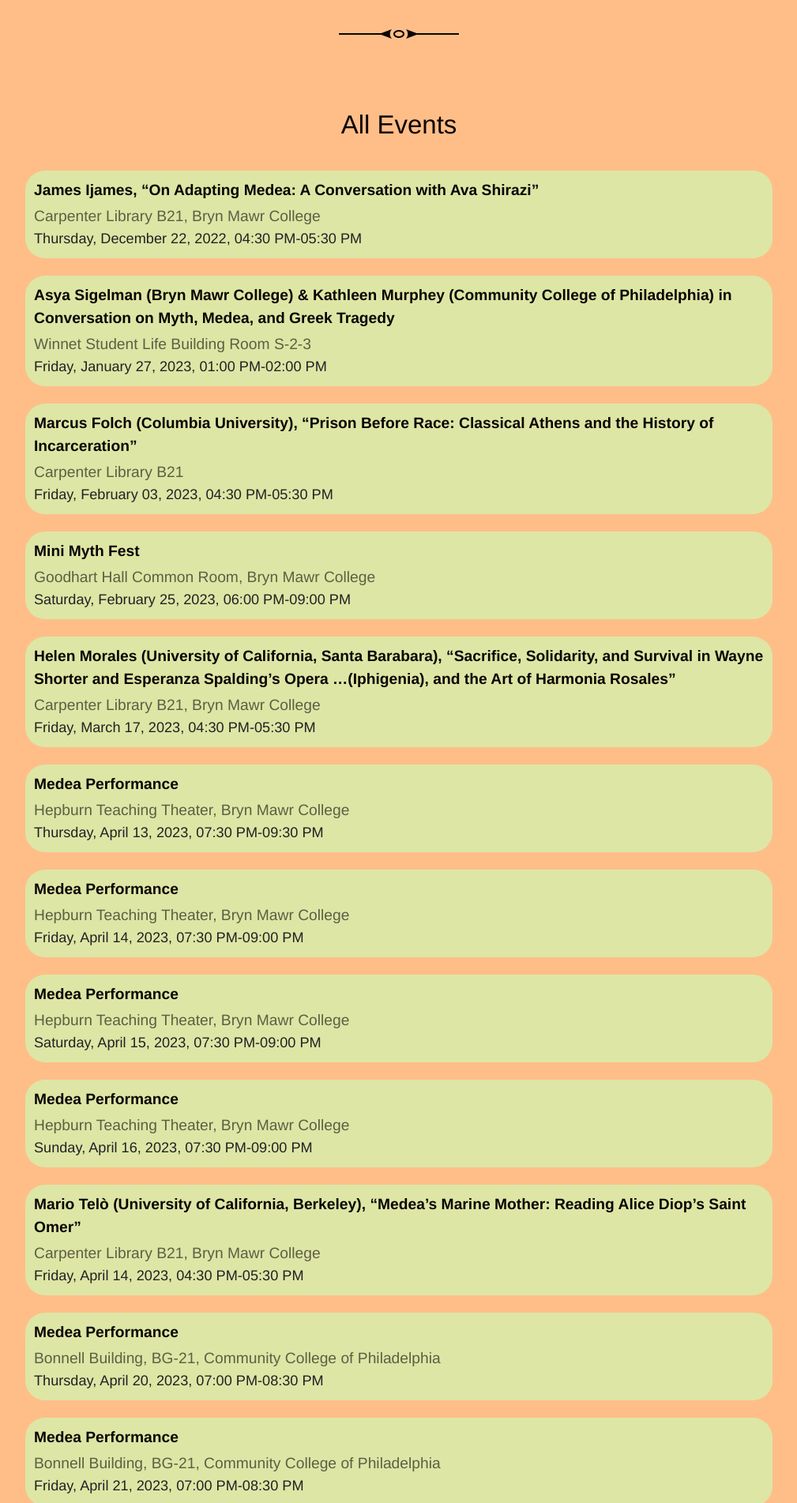
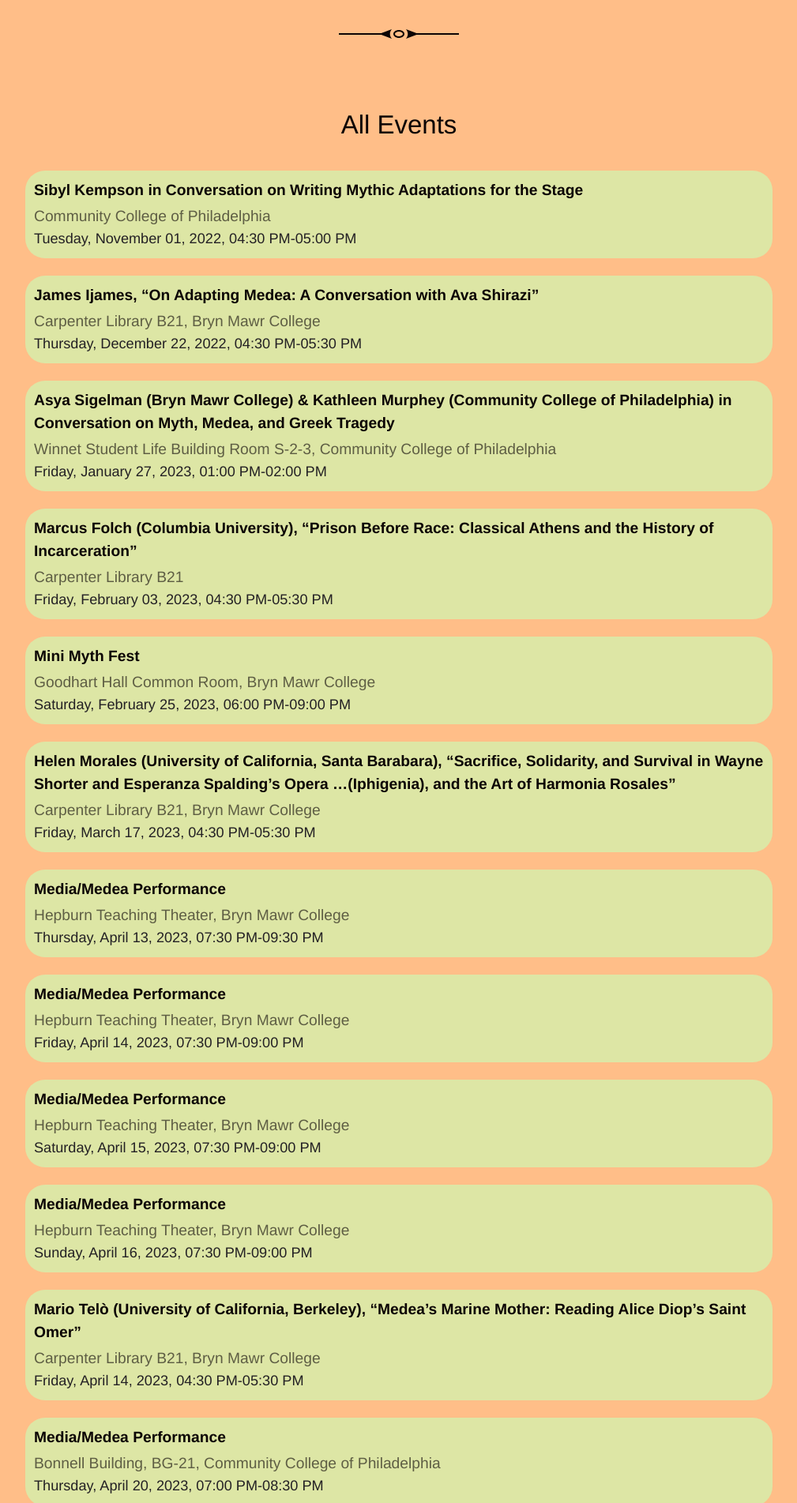
Before and after one commit to digbmc/media-medea, a Jekyll site: the page built from calendar.md, in a window 1280 px wide. Shown: the part 335-2238 px from the top of the page at 79% size, without its empty margins (135-1144 px from the left). Built offline with Jekyll 4.4.1, drawn with Linux system fonts in a browser that asks for light colours; some of the changed text lies outside the part shown.

Commit message:
Update events.json

```diff
--- a/_data/events.json
+++ b/_data/events.json
@@ -1,4 +1,11 @@
 [
+    {
+    "title":
+        "Sibyl Kempson in Conversation on Writing Mythic Adaptations for the Stage",
+    "description": "Community College of Philadelphia",
+    "start": "2022-11-01T16:30:00",
+    "end": "2022-11-01T17:00:00"
+    },
     {
     "title":
         "James Ijames, “On Adapting Medea: A Conversation with Ava Shirazi”",
@@ -9,7 +16,7 @@
     {
     "title":
         "Asya Sigelman (Bryn Mawr College) & Kathleen Murphey (Community College of Philadelphia) in Conversation on Myth, Medea, and Greek Tragedy",
-    "description": "Winnet Student Life Building Room S-2-3",
+    "description": "Winnet Student Life Building Room S-2-3, Community College of Philadelphia",
     "start": "2023-01-27T13:00:00",
     "end": "2023-01-27T14:00:00"
     },
@@ -34,25 +41,25 @@
     "end": "2023-03-17T17:30:00"
     },
     {
-    "title": "Medea Performance",
+    "title": "Media/Medea Performance",
     "description": "Hepburn Teaching Theater, Bryn Mawr College",
     "start": "2023-04-13T19:30:00",
     "end": "2023-04-13T21:30:00"
     },
     {
-    "title": "Medea Performance",
+    "title": "Media/Medea Performance",
     "description": "Hepburn Teaching Theater, Bryn Mawr College",
     "start": "2023-04-14T19:30:00",
     "end": "2023-04-14T21:00:00"
     },
     {
-    "title": "Medea Performance",
+    "title": "Media/Medea Performance",
     "description": "Hepburn Teaching Theater, Bryn Mawr College",
     "start": "2023-04-15T19:30:00",
     "end": "2023-04-15T21:00:00"
     },
     {
-    "title": "Medea Performance",
+    "title": "Media/Medea Performance",
     "description": "Hepburn Teaching Theater, Bryn Mawr College",
     "start": "2023-04-16T19:30:00",
     "end": "2023-04-16T21:00:00"
@@ -65,21 +72,21 @@
     "end": "2023-04-14T17:30:00"
     },
     {
-    "title": "Medea Performance",
+    "title": "Media/Medea Performance",
     "description": "Bonnell Building, BG-21, Community College of Philadelphia",
     "start": "2023-04-20T19:00:00",
     "end": "2023-04-20T20:30:00"
     },
     {
-    "title": "Medea Performance",
+    "title": "Media/Medea Performance",
     "description": "Bonnell Building, BG-21, Community College of Philadelphia",
     "start": "2023-04-21T19:00:00",
     "end": "2023-04-21T20:30:00"
     },
     {
-    "title": "Medea Performance",
+    "title": "Media/Medea Performance",
     "description": "Bonnell Building, BG-21, Community College of Philadelphia",
-    "start": "2023-04-22T19:00:00",
-    "end": "2023-04-22T20:30:00"
+    "start": "2023-04-22T16:00:00",
+    "end": "2023-04-22T17:30:00"
     }
 ]
```
